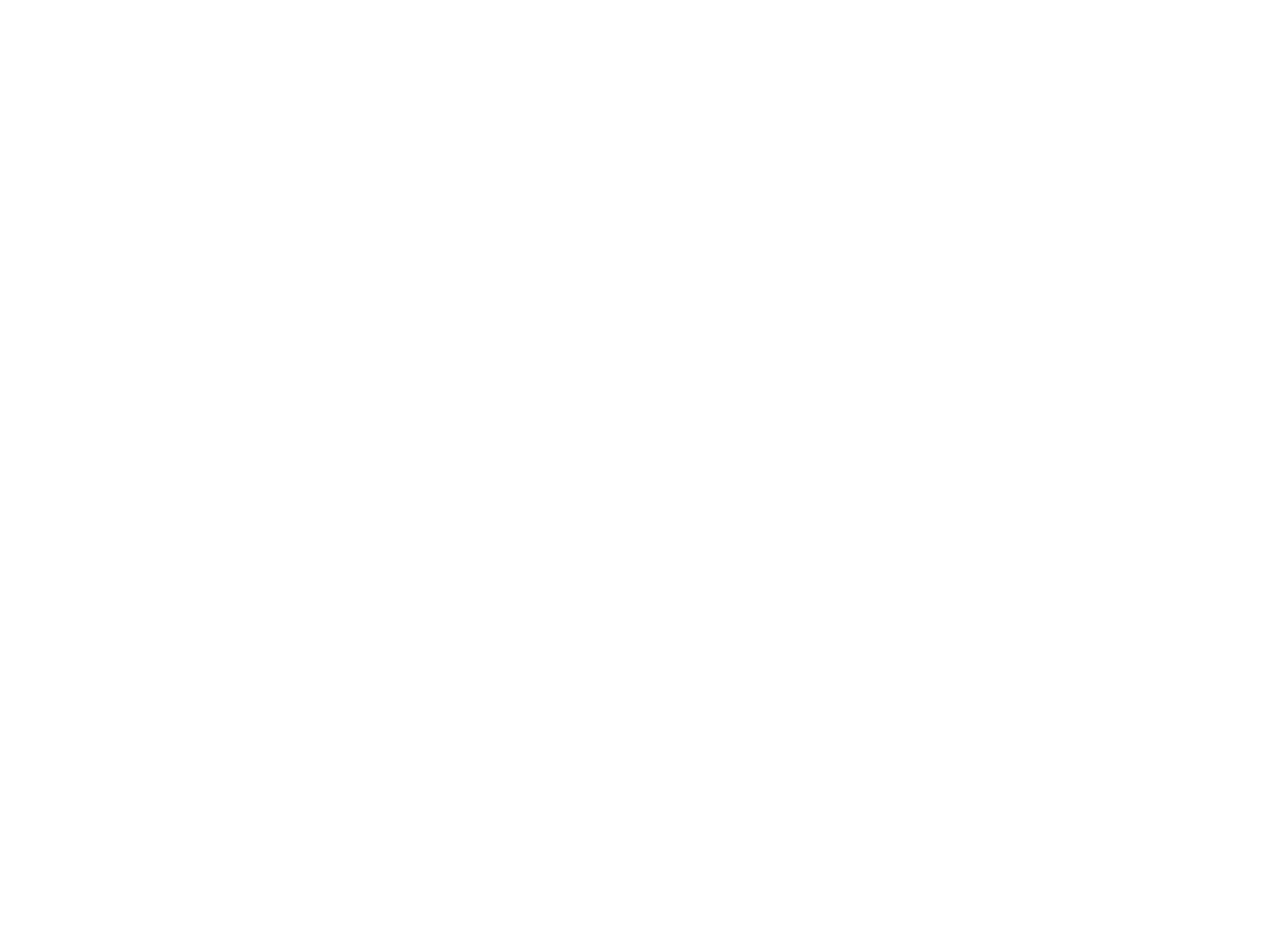
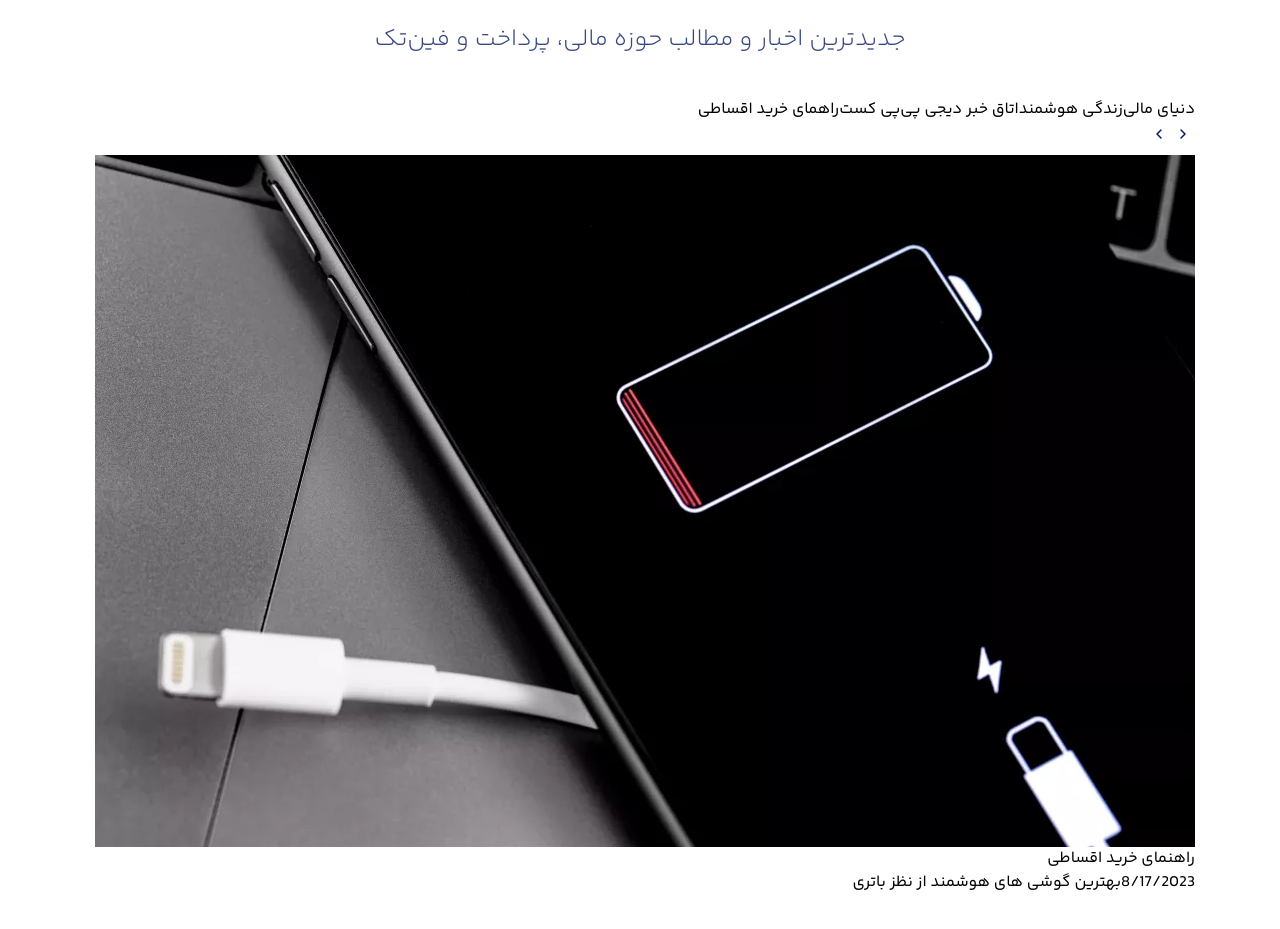
Before and after one commit to MohamadMahdi-Tasha/digipay-clone, a Next.js app: page / in a window 1280 px wide. Shown: the part 2741-3670 px from the top of the page. Before the commit the page ends 2648 px from the top, so only its background shows below. Built offline with nearby package versions, Linux system fonts and the light colour scheme.

Commit message:
added structure of fourth section

```diff
--- a/app/page.tsx
+++ b/app/page.tsx
@@ -4,6 +4,7 @@
 import FirstSectionComponent from '@/components/pageSections/firstSectionComponent';
 import SecondSectionComponent from "@/components/pageSections/secondSectionComponent";
 import ThirdSectionComponent from "@/components/pageSections/thirdSectionComponent";
+import FourthSectionComponent from "@/components/pageSections/fourthSectionComponent";
 
 // Creating Home Page And Exporting It As Default
 export default function HomePage(): React.ReactNode {
@@ -13,6 +14,7 @@
             <FirstSectionComponent/>
             <SecondSectionComponent/>
             <ThirdSectionComponent />
+            <FourthSectionComponent />
         </>
     );
 }
--- a/chunks/iconComponent.tsx
+++ b/chunks/iconComponent.tsx
@@ -26,6 +26,12 @@
     } else if (name === 'chevron-left') {
         return (
             <svg width="24" height="24" viewBox="0 0 24 24" fill="none" xmlns="http://www.w3.org/2000/svg">
+                <path d="M14 8L10 12L14 16" stroke="#061962" strokeWidth="1.5" strokeLinecap="round" strokeLinejoin="round"/>
+            </svg>
+        );
+    } else if (name === 'chevron-right') {
+        return (
+            <svg width="24" height="24" viewBox="0 0 24 24" fill="none" xmlns="http://www.w3.org/2000/svg" style={{transform: 'rotate(180deg)'}}>
                 <path d="M14 8L10 12L14 16" stroke="#061962" strokeWidth="1.5" strokeLinecap="round" strokeLinejoin="round"/>
             </svg>
         );
--- /dev/null
+++ b/components/blogComponent.tsx
@@ -0,0 +1,30 @@
+// Codes By Mahdi Tasha
+// Importing Part
+import React from 'react';
+
+// Defining Type Of Props
+interface propsType {
+    img: string;
+    type: string;
+    date: string;
+    title: string;
+}
+
+// Creating And Exporting Blog Component As Default
+export default function BlogComponent({img,type,date,title}:propsType):React.ReactNode {
+    // Returning JSX
+    return (
+        <a href={'#'}>
+            <img src={img} alt="تامبنیل بلاگ"/>
+            <div>
+                <div>
+                    <div>{type}</div>
+                </div>
+                <div>
+                    <span>{date}</span>
+                    <span>{title}</span>
+                </div>
+            </div>
+        </a>
+    );
+}
--- /dev/null
+++ b/components/pageSections/fourthSectionComponent.tsx
@@ -0,0 +1,44 @@
+// Codes By Mahdi Tasha
+// Forcing Next.js To Render This Component As Client Side Component
+'use client';
+
+// Importing Part
+import React from 'react';
+import HolderComponent from "@/chunks/holderComponent";
+import IconComponent from "@/chunks/iconComponent";
+import BlogComponent from "@/components/blogComponent";
+import {Swiper, SwiperSlide} from "swiper/react";
+import BlogImage1 from '@/public/img/blogs/img-1.webp';
+
+// Creating And Exporting Fourth Section As Default
+export default function FourthSectionComponent(): React.ReactNode {
+    // Returning JSX
+    return (
+        <section className={'py-[50px]'}>
+            <HolderComponent>
+                <header>
+                    <h4 className={'text-center text-darkBlue text-[30px] mb-[20px] font-extrabold'}>مجله اینترنتی دیجی‌پی</h4>
+                    <h5 className={'text-center text-darkBlue/80 text-[24px] mb-[40px] font-light'}>جدیدترین اخبار و مطالب حوزه مالی، پرداخت و فین‌تک</h5>
+                </header>
+                <main>
+                    <div>
+                        <div>
+                            <button>دنیای مالی</button>
+                            <button>زندگی هوشمند</button>
+                            <button>اتاق خبر دیجی پی</button>
+                            <button>پی کست</button>
+                            <button>راهمای خرید اقساطی</button>
+                        </div>
+                        <div>
+                            <button><IconComponent name={'chevron-right'} /></button>
+                            <button><IconComponent name={'chevron-left'} /></button>
+                        </div>
+                    </div>
+                    <Swiper>
+                        <SwiperSlide><BlogComponent img={BlogImage1.src} title={'بهترین گوشی های هوشمند از نظز باتری'} type={'راهنمای خرید اقساطی'} date={'8/17/2023'} /></SwiperSlide>
+                    </Swiper>
+                </main>
+            </HolderComponent>
+        </section>
+    );
+}
```
Also changed, not shown: public/img/blogs/img-1.webp (added).
